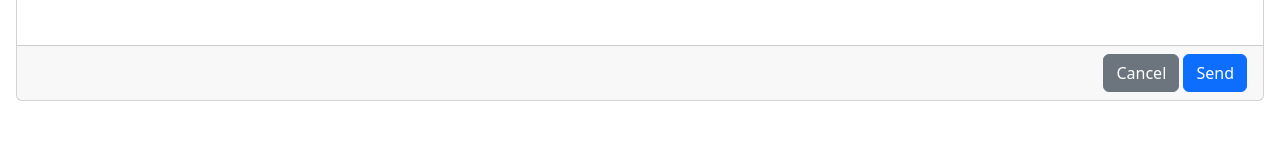
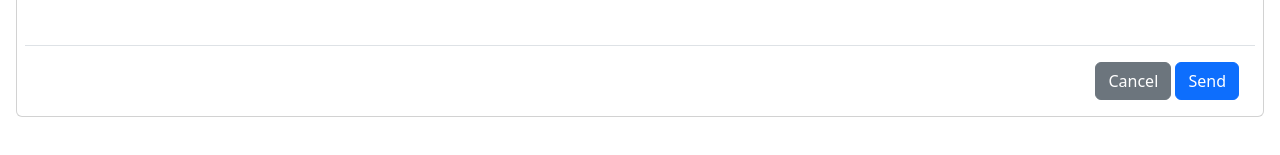
Before and after one commit to 4GeeksAcademy/spain-fs-pt-85-SM-Create-a-HTML5-form, a plain HTML site: page index.html in a window 1280 px wide. Shown: the part 557-712 px from the top of the page. Drawn offline with nearby package versions, Linux system fonts and the light colour scheme.

Commit message:
añadido el input dentro del formulario

```diff
--- a/index.html
+++ b/index.html
@@ -112,15 +112,20 @@
           </div>
           <div class="text-secondary fs-6">Add any notes here.</div>
         </div>
+
+        <div class="border-top text-body-secondary text-end mt-5 p-3">
+          <button class="btn btn-secondary">Cancel</button>
+          <input type="submit" class="btn btn-primary" value="Send" form="payment-form">
+        </div>
       </form>
       <!-- end of formulary -->
     </div>
 
     <!-- end of card body -->
-    <div class="card-footer text-body-secondary text-end mt-5">
+    <!-- <div class="card-footer text-body-secondary text-end mt-5">
       <button class="btn btn-secondary">Cancel</button>
       <input type="submit" class="btn btn-primary" value="Send" form="payment-form">
-    </div>
+    </div> -->
   </div>
   <!-- end of card -->
   <script src="https://cdn.jsdelivr.net/npm/@popperjs/core@2.11.8/dist/umd/popper.min.js"
```
